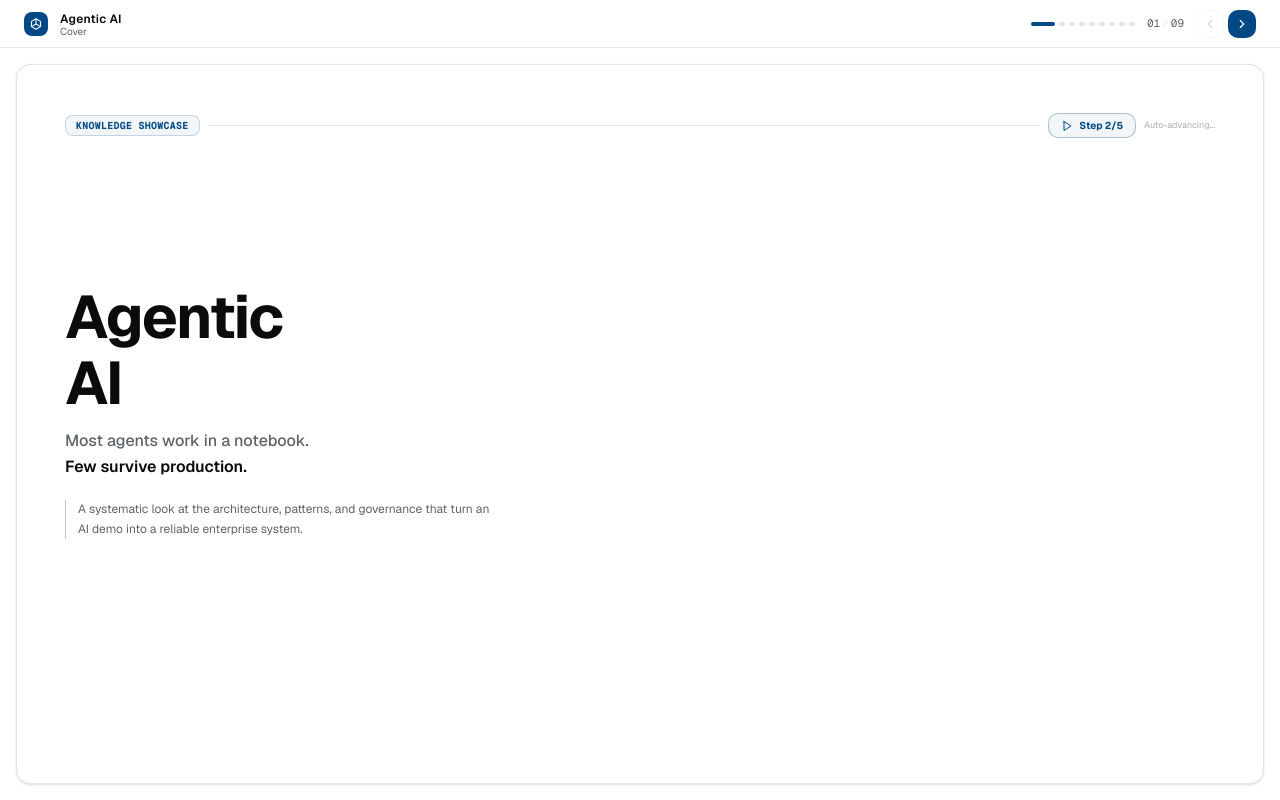
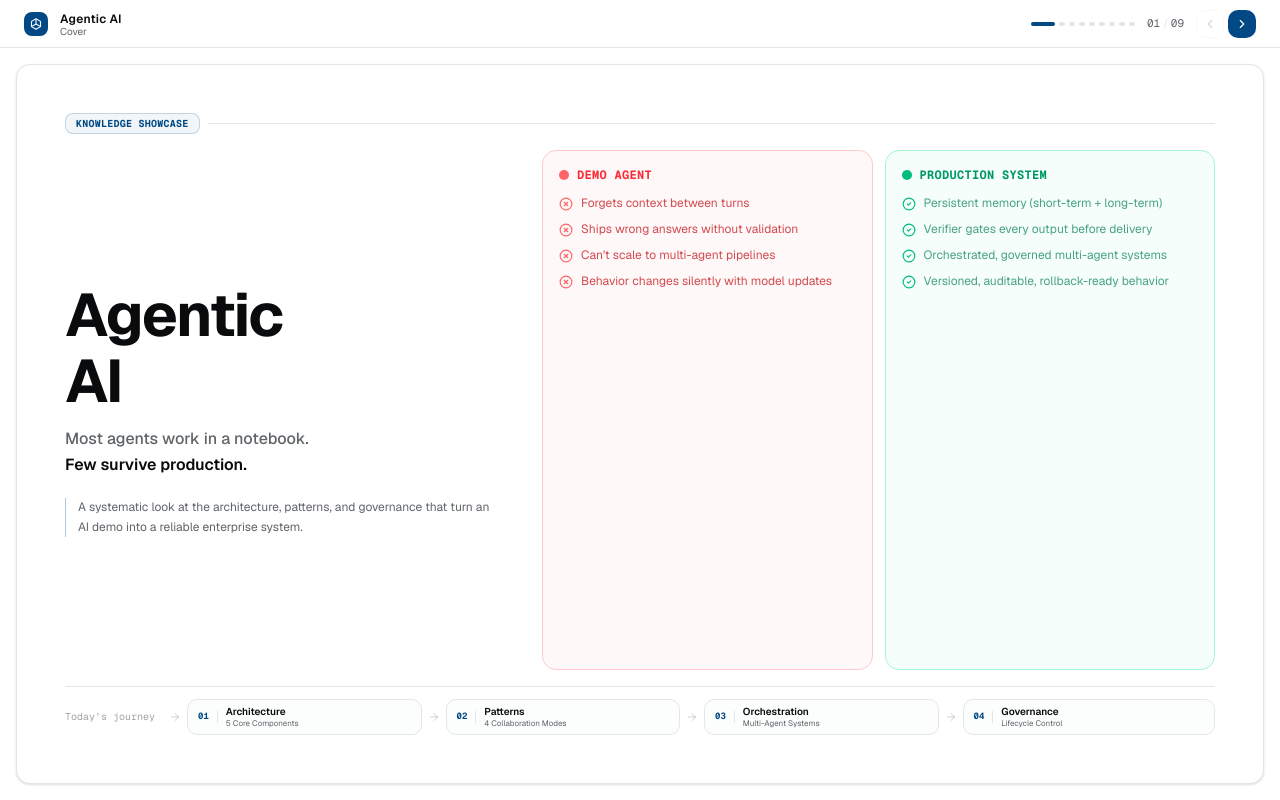
Before and after one commit to jl3443/Agentic-AI-Showcase-Demo, a Next.js app: page / in a window 1280 px wide. Built offline with nearby package versions, Linux system fonts and the light colour scheme.

Commit message:
feat: enhance slide animations with CSS only for cover slide
Remove step-based animations, add CSS entrance animations for cover slide; disable auto-start for other slides

Co-authored-by: Kyle Lu <200727359+jl3443@users.noreply.github.com>

```diff
--- a/app/globals.css
+++ b/app/globals.css
@@ -162,3 +162,31 @@ html, body {
   from { opacity: 0; transform: translateY(8px); }
   to { opacity: 1; transform: translateY(0); }
 }
+
+/* Cover slide entrance animations */
+.animate-fade-in {
+  opacity: 0;
+  animation: coverFadeIn 0.5s ease-out forwards;
+}
+@keyframes coverFadeIn {
+  from { opacity: 0; }
+  to { opacity: 1; }
+}
+
+.animate-fade-in-up {
+  opacity: 0;
+  animation: coverFadeInUp 0.5s ease-out forwards;
+}
+@keyframes coverFadeInUp {
+  from { opacity: 0; transform: translateY(12px); }
+  to { opacity: 1; transform: translateY(0); }
+}
+
+.animate-fade-in-right {
+  opacity: 0;
+  animation: coverFadeInRight 0.5s ease-out forwards;
+}
+@keyframes coverFadeInRight {
+  from { opacity: 0; transform: translateX(12px); }
+  to { opacity: 1; transform: translateX(0); }
+}
--- a/components/showcase/slides/architecture-slide.tsx
+++ b/components/showcase/slides/architecture-slide.tsx
@@ -80,12 +80,6 @@ export function ArchitectureSlide() {
     setSelectedNode(null)
     setStep(0)
     setAutoRunning(true)
-  }, [])
-
-  // Auto-start animation on mount
-  useEffect(() => {
-    const t = setTimeout(() => { setSelectedNode(null); setStep(0); setAutoRunning(true) }, 400)
-    return () => clearTimeout(t)
   }, [])
 
   useEffect(() => {
--- a/components/showcase/slides/cover-slide.tsx
+++ b/components/showcase/slides/cover-slide.tsx
@@ -1,8 +1,7 @@
 "use client"
 
-import { useEffect, useState, useRef, useCallback } from "react"
 import { cn } from "@/lib/utils"
-import { XCircle, CheckCircle2, ArrowRight, Play } from "lucide-react"
+import { XCircle, CheckCircle2, ArrowRight } from "lucide-react"
 
 const failurePoints = [
   "Forgets context between turns",
@@ -25,76 +24,23 @@ const journey = [
   { num: "04", label: "Governance", sub: "Lifecycle Control" },
 ]
 
-/*
-  Animation steps:
-  0 - tag bar
-  1 - headline + subtitle
-  2 - demo agent failures
-  3 - production capabilities
-  4 - journey bar
-*/
-const TOTAL_STEPS = 5
-
 export function CoverSlide() {
-  const [step, setStep] = useState(-1)
-  const [autoRunning, setAutoRunning] = useState(false)
-  const autoRef = useRef<ReturnType<typeof setTimeout> | null>(null)
-
-  const startAutoRun = useCallback(() => {
-    setStep(0)
-    setAutoRunning(true)
-  }, [])
-
-  // Auto-start animation on mount
-  useEffect(() => {
-    const t = setTimeout(() => { setStep(0); setAutoRunning(true) }, 400)
-    return () => clearTimeout(t)
-  }, [])
-
-  useEffect(() => {
-    if (!autoRunning || step < 0) return
-    if (step >= TOTAL_STEPS - 1) { setAutoRunning(false); return }
-    autoRef.current = setTimeout(() => setStep(s => s + 1), 3000)
-    return () => { if (autoRef.current) clearTimeout(autoRef.current) }
-  }, [autoRunning, step])
-
-  const advanceStep = useCallback(() => {
-    setStep(prev => {
-      if (prev >= TOTAL_STEPS - 1) { setAutoRunning(false); return -1 }
-      return prev + 1
-    })
-  }, [])
-
   return (
     <div className="flex h-full flex-col p-8 md:p-10 lg:p-12 gap-4">
 
-      {/* Top tag + run button */}
-      <div className="flex items-center gap-2 shrink-0">
-        <span className={cn(
-          "rounded-md border border-primary/20 bg-primary/5 px-2.5 py-0.5 text-[10px] font-mono font-bold text-primary tracking-wide transition-all duration-500",
-          step >= 0 ? "opacity-100" : "opacity-0"
-        )}>
+      {/* Top tag */}
+      <div className="flex items-center gap-2 shrink-0 animate-fade-in">
+        <span className="rounded-md border border-primary/20 bg-primary/5 px-2.5 py-0.5 text-[10px] font-mono font-bold text-primary tracking-wide">
           KNOWLEDGE SHOWCASE
         </span>
         <span className="h-px flex-1 bg-border" />
-        <button
-          onClick={step === -1 ? startAutoRun : advanceStep}
-          className="flex items-center gap-1.5 rounded-lg border border-primary/30 bg-primary/5 px-3 py-1 text-[10px] font-bold text-primary transition-colors hover:bg-primary/10 shrink-0"
-        >
-          <Play className="h-3 w-3" />
-          {step === -1 ? "Run" : step >= TOTAL_STEPS - 1 ? "Reset" : `Step ${step + 1}/${TOTAL_STEPS}`}
-        </button>
-        {autoRunning && <span className="text-[9px] text-muted-foreground animate-pulse">Auto-advancing...</span>}
       </div>
 
       {/* Main: left headline + right contrast */}
       <div className="flex flex-1 gap-6 lg:gap-10 min-h-0">
 
         {/* Left column: headline */}
-        <div className={cn(
-          "flex flex-col justify-center gap-5 w-[38%] shrink-0 transition-all duration-700",
-          step >= 1 ? "opacity-100 translate-y-0" : "opacity-0 translate-y-6"
-        )}>
+        <div className="flex flex-col justify-center gap-5 w-[38%] shrink-0 animate-fade-in-up" style={{ animationDelay: "100ms" }}>
           <div>
             <h1 className="text-4xl font-bold tracking-tight text-foreground lg:text-5xl xl:text-6xl leading-[1.1]">
               Agentic<br />AI
@@ -113,10 +59,7 @@ export function CoverSlide() {
         {/* Right column: Demo vs Production contrast */}
         <div className="flex-1 grid grid-cols-2 gap-3">
           {/* Demo Agent */}
-          <div className={cn(
-            "rounded-xl border border-red-200 bg-red-50/50 p-4 flex flex-col transition-all duration-700",
-            step >= 2 ? "opacity-100 translate-x-0" : "opacity-0 translate-x-4"
-          )}>
+          <div className="rounded-xl border border-red-200 bg-red-50/50 p-4 flex flex-col animate-fade-in-right" style={{ animationDelay: "200ms" }}>
             <div className="flex items-center gap-2 mb-3">
               <div className="h-2.5 w-2.5 rounded-full bg-red-400" />
               <span className="text-xs font-bold text-red-500 font-mono tracking-wide">DEMO AGENT</span>
@@ -125,11 +68,8 @@ export function CoverSlide() {
               {failurePoints.map((p, i) => (
                 <li
                   key={i}
-                  className={cn(
-                    "flex items-start gap-2 text-xs text-red-700/70 transition-all duration-500",
-                    step >= 2 ? "opacity-100" : "opacity-0"
-                  )}
-                  style={{ transitionDelay: step >= 2 ? `${i * 100}ms` : "0ms" }}
+                  className="flex items-start gap-2 text-xs text-red-700/70 animate-fade-in"
+                  style={{ animationDelay: `${300 + i * 80}ms` }}
                 >
                   <XCircle className="h-3.5 w-3.5 mt-0.5 shrink-0 text-red-400" />
                   {p}
@@ -139,10 +79,7 @@ export function CoverSlide() {
           </div>
 
           {/* Production System */}
-          <div className={cn(
-            "rounded-xl border border-emerald-200 bg-emerald-50/50 p-4 flex flex-col transition-all duration-700",
-            step >= 3 ? "opacity-100 translate-x-0" : "opacity-0 translate-x-4"
-          )}>
+          <div className="rounded-xl border border-emerald-200 bg-emerald-50/50 p-4 flex flex-col animate-fade-in-right" style={{ animationDelay: "350ms" }}>
             <div className="flex items-center gap-2 mb-3">
               <div className="h-2.5 w-2.5 rounded-full bg-emerald-500" />
               <span className="text-xs font-bold text-emerald-600 font-mono tracking-wide">PRODUCTION SYSTEM</span>
@@ -151,11 +88,8 @@ export function CoverSlide() {
               {systemCapabilities.map((s, i) => (
                 <li
                   key={i}
-                  className={cn(
-                    "flex items-start gap-2 text-xs text-emerald-700/70 transition-all duration-500",
-                    step >= 3 ? "opacity-100" : "opacity-0"
-                  )}
-                  style={{ transitionDelay: step >= 3 ? `${i * 100}ms` : "0ms" }}
+                  className="flex items-start gap-2 text-xs text-emerald-700/70 animate-fade-in"
+                  style={{ animationDelay: `${450 + i * 80}ms` }}
                 >
                   <CheckCircle2 className="h-3.5 w-3.5 mt-0.5 shrink-0 text-emerald-500" />
                   {s}
@@ -167,15 +101,12 @@ export function CoverSlide() {
       </div>
 
       {/* Bottom: journey bar */}
-      <div className={cn(
-        "flex items-center gap-1.5 pt-3 border-t border-border shrink-0 transition-all duration-700",
-        step >= 4 ? "opacity-100 translate-y-0" : "opacity-0 translate-y-4"
-      )}>
+      <div className="flex items-center gap-1.5 pt-3 border-t border-border shrink-0 animate-fade-in-up" style={{ animationDelay: "500ms" }}>
         <span className="text-[10px] font-mono text-muted-foreground/60 shrink-0 pr-2">Today&rsquo;s journey</span>
         <ArrowRight className="h-3 w-3 text-muted-foreground/30 shrink-0" />
         {journey.map((j, i) => (
           <div key={i} className="flex items-center gap-1.5 flex-1">
-            <div className="flex items-center gap-2 rounded-lg border border-border bg-card/60 px-2.5 py-1.5 flex-1">
+            <div className={cn("flex items-center gap-2 rounded-lg border border-border bg-card/60 px-2.5 py-1.5 flex-1 animate-fade-in")} style={{ animationDelay: `${550 + i * 60}ms` }}>
               <span className="text-[9px] font-mono text-primary font-bold">{j.num}</span>
               <div className="h-3 w-px bg-border" />
               <div>
--- a/components/showcase/slides/governance-slide.tsx
+++ b/components/showcase/slides/governance-slide.tsx
@@ -105,16 +105,6 @@ export function GovernanceSlide() {
     setAutoStep(0)
     setActiveCap(capabilities[0].id)
     setAutoRunning(true)
-  }, [])
-
-  // Auto-start animation on mount
-  useEffect(() => {
-    const t = setTimeout(() => {
-      setAutoStep(0)
-      setActiveCap(capabilities[0].id)
-      setAutoRunning(true)
-    }, 400)
-    return () => clearTimeout(t)
   }, [])
 
   const advanceStep = useCallback(() => {
--- a/components/showcase/slides/orchestration-slide.tsx
+++ b/components/showcase/slides/orchestration-slide.tsx
@@ -108,12 +108,6 @@ export function OrchestrationSlide() {
   const startAutoRun = useCallback(() => {
     setStep(0)
     setAutoRunning(true)
-  }, [])
-
-  // Auto-start animation on mount
-  useEffect(() => {
-    const t = setTimeout(() => { setStep(0); setAutoRunning(true) }, 400)
-    return () => clearTimeout(t)
   }, [])
 
   useEffect(() => {
--- a/components/showcase/slides/patterns-slide.tsx
+++ b/components/showcase/slides/patterns-slide.tsx
@@ -180,12 +180,6 @@ export function PatternsSlide() {
     setAutoRunning(true)
   }, [])
 
-  // Auto-start animation on mount
-  useEffect(() => {
-    const t = setTimeout(() => { setStep(0); setAutoRunning(true) }, 400)
-    return () => clearTimeout(t)
-  }, [])
-
   useEffect(() => {
     if (!autoRunning || step < 0) return
     if (step >= p.chain.length - 1) { setAutoRunning(false); return }
--- a/components/showcase/slides/research-slide.tsx
+++ b/components/showcase/slides/research-slide.tsx
@@ -75,12 +75,6 @@ export function ResearchSlide() {
   const startAutoRun = useCallback(() => {
     setStep(0)
     setAutoRunning(true)
-  }, [])
-
-  // Auto-start animation on mount
-  useEffect(() => {
-    const t = setTimeout(() => { setStep(0); setAutoRunning(true) }, 400)
-    return () => clearTimeout(t)
   }, [])
 
   const advanceStep = useCallback(() => {
--- a/components/showcase/slides/ui-agents-slide.tsx
+++ b/components/showcase/slides/ui-agents-slide.tsx
@@ -69,12 +69,6 @@ export function UIAgentsSlide() {
     setStep(0)
     setVisibleCount(0)
     setAutoRunning(true)
-  }, [])
-
-  // Auto-start animation on mount
-  useEffect(() => {
-    const t = setTimeout(() => { setStep(0); setVisibleCount(0); setAutoRunning(true) }, 400)
-    return () => clearTimeout(t)
   }, [])
 
   const advanceStep = useCallback(() => {
--- a/components/showcase/slides/workflow-overview-slide.tsx
+++ b/components/showcase/slides/workflow-overview-slide.tsx
@@ -79,12 +79,6 @@ export function WorkflowOverviewSlide() {
     setAutoRunning(true)
   }, [])
 
-  // Auto-start animation on mount
-  useEffect(() => {
-    const t = setTimeout(() => { setStep(0); setAutoRunning(true) }, 400)
-    return () => clearTimeout(t)
-  }, [])
-
   useEffect(() => {
     if (!autoRunning || step < 0) return
     if (step >= chain.length - 1) { setAutoRunning(false); return }
--- a/components/showcase/slides/workflow-slide.tsx
+++ b/components/showcase/slides/workflow-slide.tsx
@@ -438,13 +438,6 @@ export function WorkflowSlide() {
 
   const startAutoPlay = () => { setStep(0); setAutoPlay(true); setDecisionMade(false); setShowDecision(false); setSelectedAgent(null); setShowOrchestrator(false) }
 
-  // Auto-start animation on mount
-  useEffect(() => {
-    const t = setTimeout(() => { setStep(0); setAutoPlay(true); setDecisionMade(false); setShowDecision(false); setSelectedAgent(null); setShowOrchestrator(false) }, 400)
-    return () => clearTimeout(t)
-  // eslint-disable-next-line react-hooks/exhaustive-deps
-  }, [])
-
   const switchMode = (m: "with" | "without") => { setMode(m); setStep(-1); setAutoPlay(false); setDecisionMade(false); setShowDecision(false); setSelectedAgent(null); setShowOrchestrator(false) }
   const switchScenario = (i: number) => { setScenario(i); setStep(-1); setAutoPlay(false); setDecisionMade(false); setShowDecision(false); setSelectedAgent(null); setShowOrchestrator(false) }
 
```
